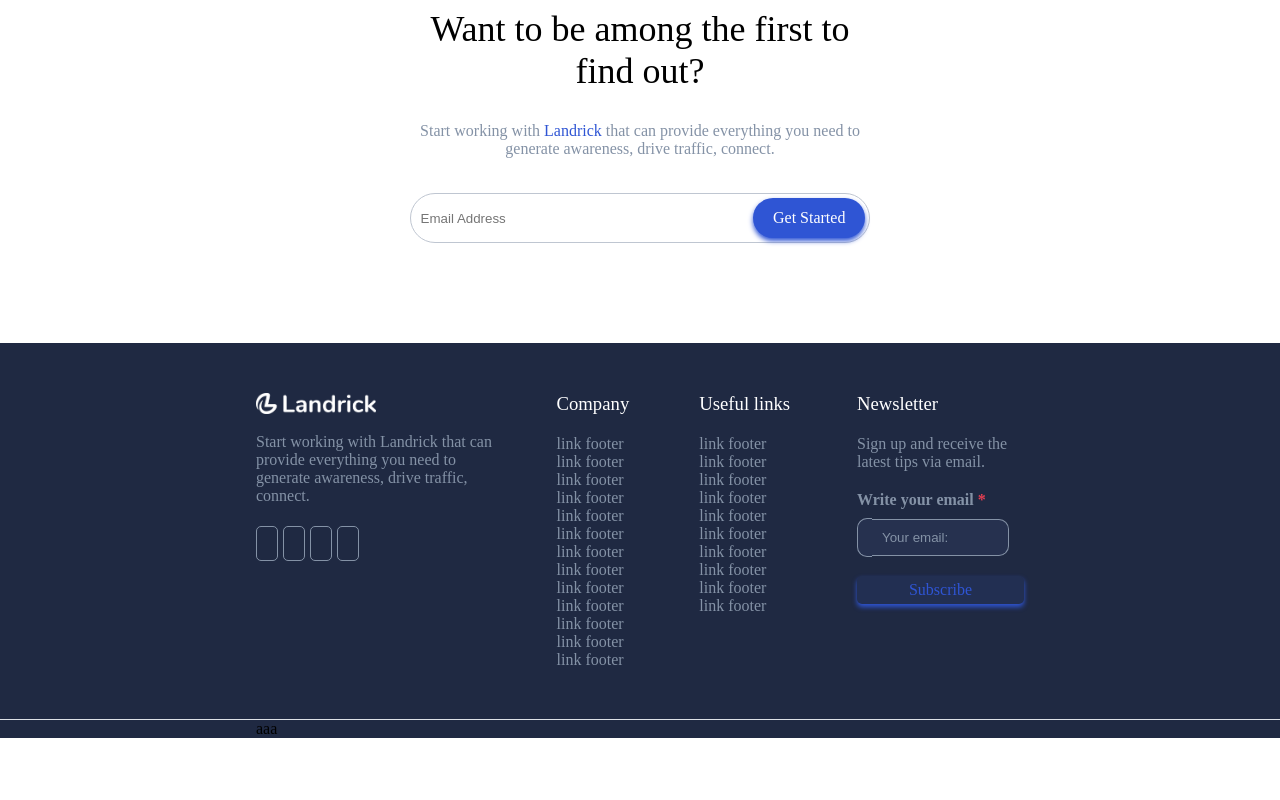
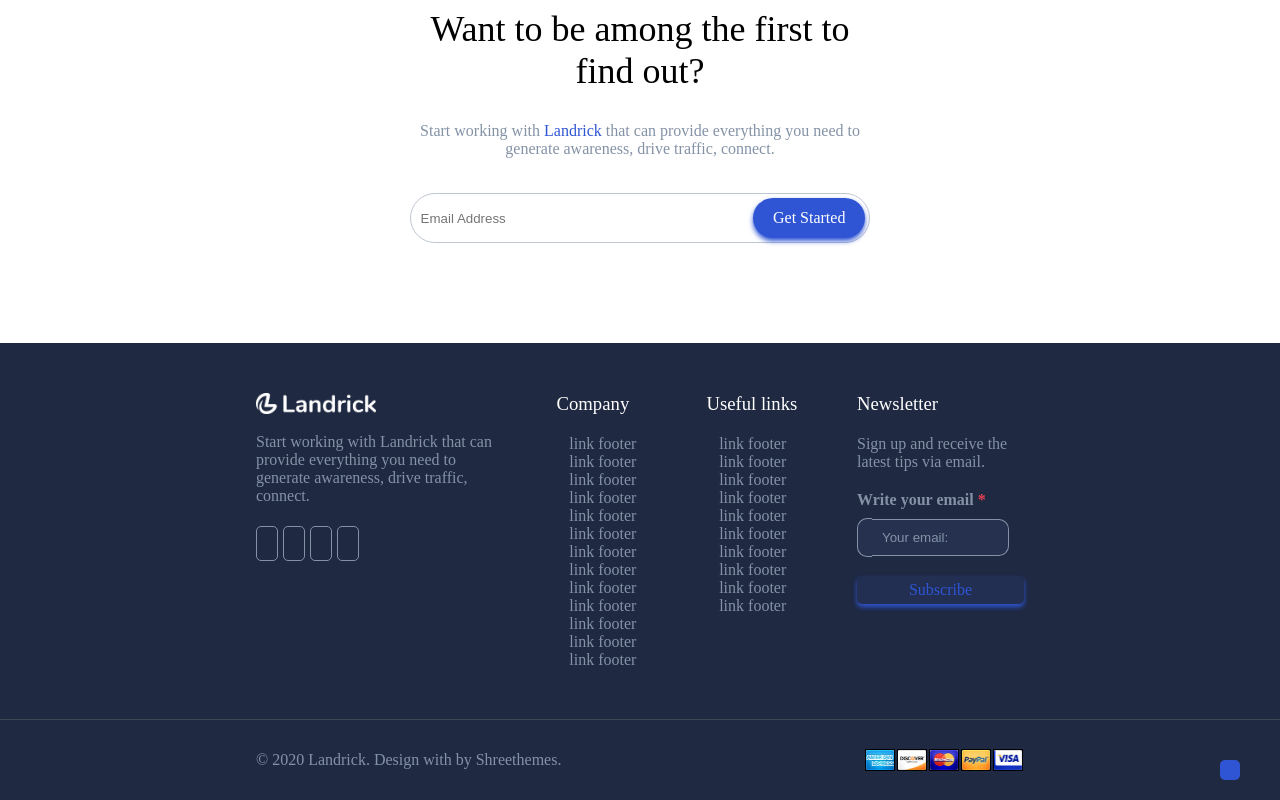
Before and after one commit to AlbertoCiuf/proj-html-vuejs, a Vue app: page / in a window 1280 px wide. Shown: the part 3332-4132 px from the top of the page. Before the commit the page ends 4070 px from the top, so only its background shows below. Built offline with nearby package versions, Linux system fonts and the light colour scheme; a small style sheet from the web is missing; the HTML template or start-up script is replaced by a standard one.

Commit message:
footer bottom done

```diff
--- a/src/components/Footer.vue
+++ b/src/components/Footer.vue
@@ -68,10 +68,22 @@
     <div class="border-bottom"></div>
 
     <!-- footer bot -->
-    <div class="footer-bottom">
-      <div class="container">
-        aaa
+    <div class="container">
+      <div class="footer-bottom">
+        <div class="copyright">
+          <p>&copy; 2020 Landrick. Design with <span class="red"><i class="fas fa-heart"></i></span> by Shreethemes.</p>
+        </div>
+        <div class="payments">
+          <img src="../assets/img/american-ex.png" alt="american express">
+          <img src="../assets/img/discover.png" alt="discover">
+          <img src="../assets/img/master-card.png" alt="master card">
+          <img src="../assets/img/paypal.png" alt="paypal">
+          <img src="../assets/img/visa.png" alt="visa">
+        </div>
       </div>
+    </div>
+    <div class="go-top" @click="goTop">
+      <i class="fas fa-arrow-up"></i>
     </div>
   </footer>
 </template>
@@ -79,6 +91,15 @@
 <script>
 export default {
   name: 'Footer',
+  methods: {
+    goTop(){
+      window.scroll({
+        top: 0,
+        left: 0,
+        behavior: 'smooth'
+      });
+    }
+  }
 }
 </script>
 
@@ -87,9 +108,13 @@ export default {
 
 footer {
   background-color: #1F2942;
+  position: relative;
   .container {
     width: 60%;
     margin: 0 auto;
+    span.red {
+      color: #E43F52;
+    }
     .footer-top {
       display: flex;
       justify-content: space-between;
@@ -102,9 +127,6 @@ footer {
       }
       p, i, strong {
         color: $light-text-color;
-      }
-      span.red {
-        color: #E43F52;
       }
       .social-area {
         width: calc(100% / 3);
@@ -122,6 +144,12 @@ footer {
           border-radius: 5px;
           padding: 8px 10px;
           margin-right: 5px;
+          cursor: pointer;
+          transition: all .2s;
+          &:hover{
+            color: #fff;
+            background-color: $light-text-color;
+           }
          }
         }
       }
@@ -131,6 +159,16 @@ footer {
         gap: 70px;
         ul li {
           color: $light-text-color;
+          &::before {
+            content: '\f054';
+            font-weight: 900;
+            font-family: 'Font Awesome 5 Free';
+            padding-right: 5px;
+            font-size: 10px;
+          }
+          &:hover{
+            color: #fff;
+          }
         }
       }
       .f-newsletter {
@@ -181,6 +219,43 @@ footer {
         }
       }
     }
+
+    .footer-bottom {
+      height: 80px;
+      display: flex;
+      justify-content: space-between;
+      align-items: center;
+      .copyright p {
+        color: $light-text-color;
+        .red i {
+          font-size: 14px;
+        }
+      }
+      .payments img {
+        width: 30px;
+        vertical-align: middle;
+        border: 1px solid black;
+        margin: 1px;
+      }
+    }
+  }
+  .go-top i {
+    position: absolute;
+    right: 40px;
+    bottom: 20px;
+    background-color: $active-link-color;
+    border-radius: 5px;
+    color: #fff;
+    padding: 10px;
+    font-size: 14px;
+    cursor: pointer;
+    transition: all .2s;
+    &:hover{
+      transform: scale(1.2);
+    }
+  }
+  .border-bottom {
+    background-color: darken($light-text-color,30);
   }
 
 }
```
